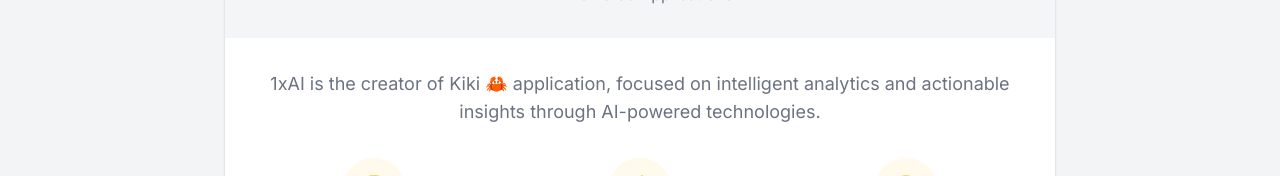
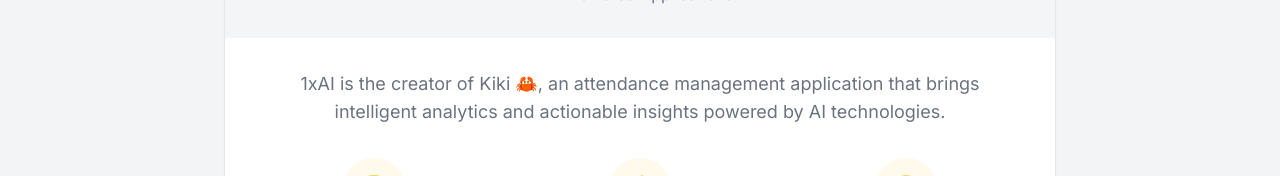
Before and after one commit to deepujain/kiki, a Next.js app: page /dashboard/about in a window 1280 px wide. Shown: the part 299-475 px from the top of the page. Built offline with nearby package versions, Linux system fonts and the light colour scheme; no server answers; the database is empty; sample sign-in values are in the browser's storage.

Commit message:
Update about page content

```diff
--- a/src/app/dashboard/about/page.tsx
+++ b/src/app/dashboard/about/page.tsx
@@ -44,8 +44,7 @@
         </CardHeader>
         <CardContent className="p-8 space-y-8">
           <p className="text-center text-lg text-muted-foreground">
-            1xAI is the creator of Kiki 🦀 application, focused on intelligent
-            analytics and actionable insights through AI-powered technologies.
+            1xAI is the creator of Kiki 🦀, an attendance management application that brings intelligent analytics and actionable insights powered by AI technologies.
           </p>
 
           <div className="grid md:grid-cols-3 gap-8 text-center">
```
